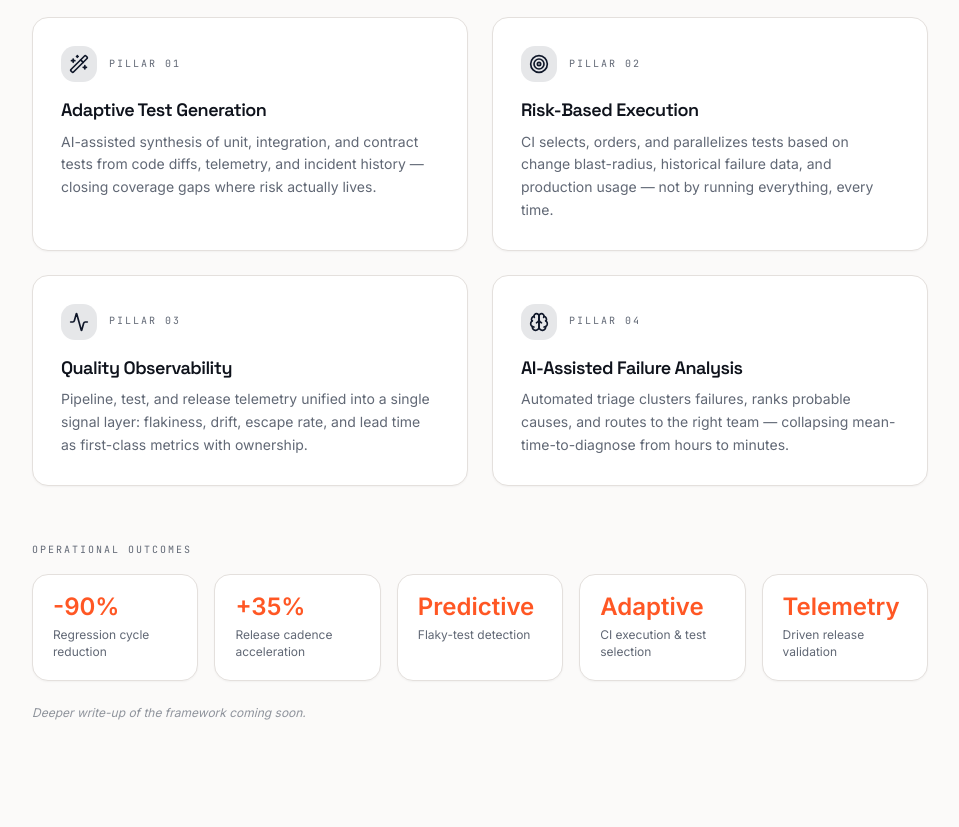
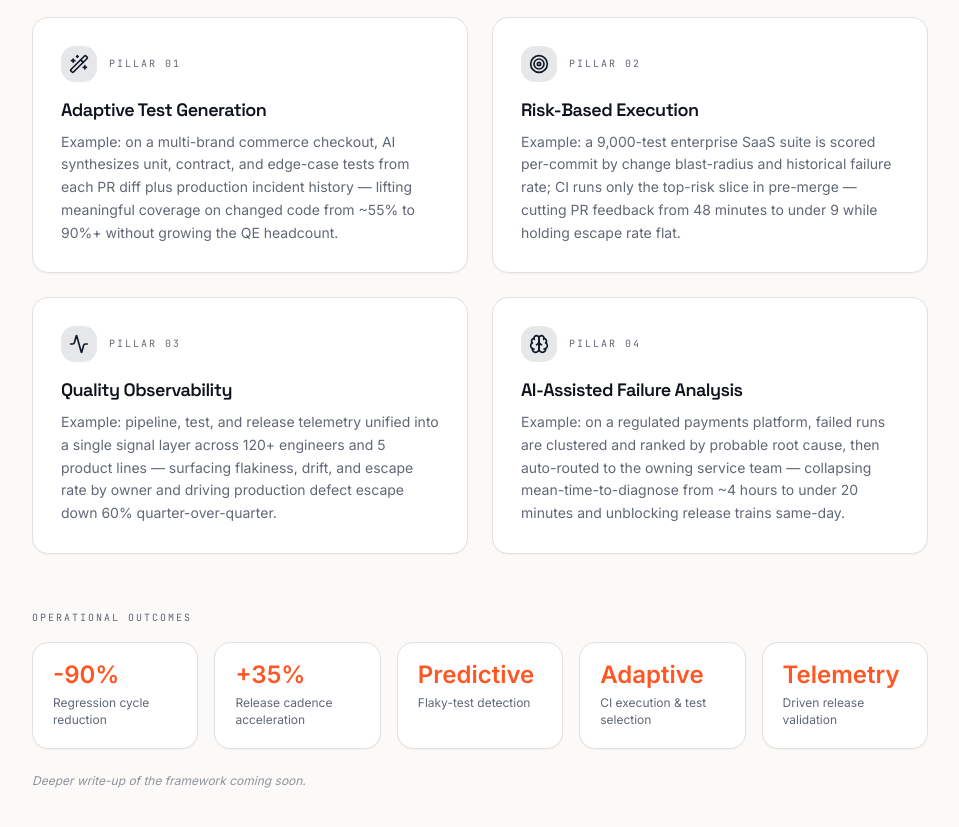
Before and after one commit to ateymurazov/alextnow.com, a React (Vite) app: page / in a window 1280 px wide. Shown: the part 7960-8787 px from the top of the page, without its empty margins (304-1263 px from the left). Built offline with nearby package versions, Linux system fonts and the light colour scheme.

Commit message:
Changes
Co-authored-by: ateymurazov <410739+ateymurazov@users.noreply.github.com>

```diff
--- a/src/components/Framework.tsx
+++ b/src/components/Framework.tsx
@@ -6,22 +6,22 @@ const pillars = [
   {
     icon: Wand2,
     title: 'Adaptive Test Generation',
-    body: 'AI-assisted synthesis of unit, integration, and contract tests from code diffs, telemetry, and incident history — closing coverage gaps where risk actually lives.',
+    body: 'Example: on a multi-brand commerce checkout, AI synthesizes unit, contract, and edge-case tests from each PR diff plus production incident history — lifting meaningful coverage on changed code from ~55% to 90%+ without growing the QE headcount.',
   },
   {
     icon: Target,
     title: 'Risk-Based Execution',
-    body: 'CI selects, orders, and parallelizes tests based on change blast-radius, historical failure data, and production usage — not by running everything, every time.',
+    body: 'Example: a 9,000-test enterprise SaaS suite is scored per-commit by change blast-radius and historical failure rate; CI runs only the top-risk slice in pre-merge — cutting PR feedback from 48 minutes to under 9 while holding escape rate flat.',
   },
   {
     icon: Activity,
     title: 'Quality Observability',
-    body: 'Pipeline, test, and release telemetry unified into a single signal layer: flakiness, drift, escape rate, and lead time as first-class metrics with ownership.',
+    body: 'Example: pipeline, test, and release telemetry unified into a single signal layer across 120+ engineers and 5 product lines — surfacing flakiness, drift, and escape rate by owner and driving production defect escape down 60% quarter-over-quarter.',
   },
   {
     icon: Brain,
     title: 'AI-Assisted Failure Analysis',
-    body: 'Automated triage clusters failures, ranks probable causes, and routes to the right team — collapsing mean-time-to-diagnose from hours to minutes.',
+    body: 'Example: on a regulated payments platform, failed runs are clustered and ranked by probable root cause, then auto-routed to the owning service team — collapsing mean-time-to-diagnose from ~4 hours to under 20 minutes and unblocking release trains same-day.',
   },
 ];
 
```
